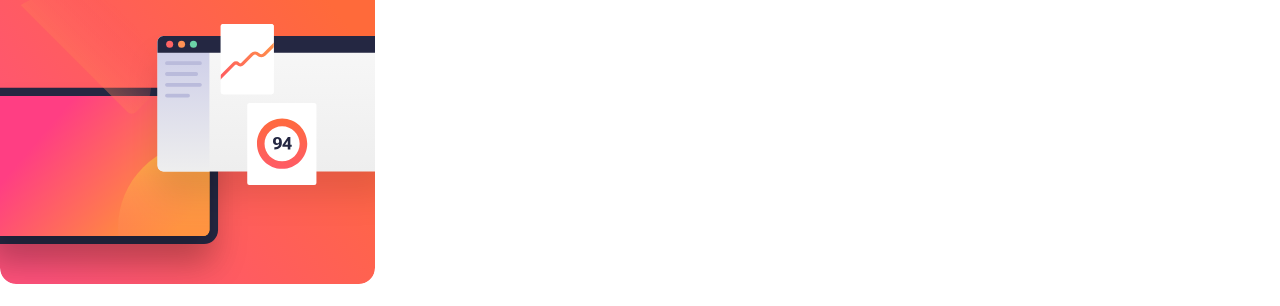
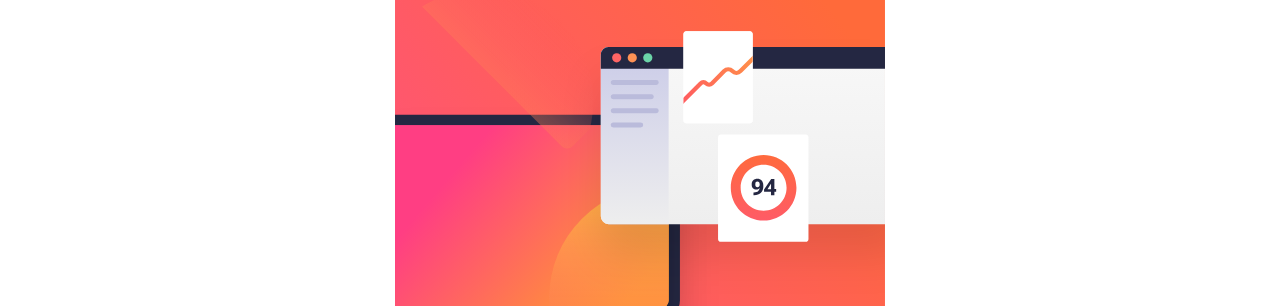
Before and after one commit to Cleve-keem/newsletter, a plain HTML site: page index.html in a window 1280 px wide. Shown: the top 306 px of the page. Drawn offline with Linux system fonts and the light colour scheme.

Commit message:
updating css

```diff
--- a/style.css
+++ b/style.css
@@ -21,7 +21,7 @@
     --White: hsl(0, 0%, 100%);
 }
 body{
-    min-width: 375px;
+    width: 100%;
     display: flex;
     justify-content: center;
     align-items: center;
@@ -34,7 +34,6 @@ body{
     display: none;
 }
 .wrapper{
-    width: 100%;
     display: flex;
     flex-direction: column-reverse;
 }
@@ -61,6 +60,9 @@ li{
     margin-bottom: 10px;
     /* padding-left: 1rem; */
 }
+.right img.mobile-sign-up{
+    width: 100%;
+}
 form{
     display: flex;
     flex-direction: column;
```
